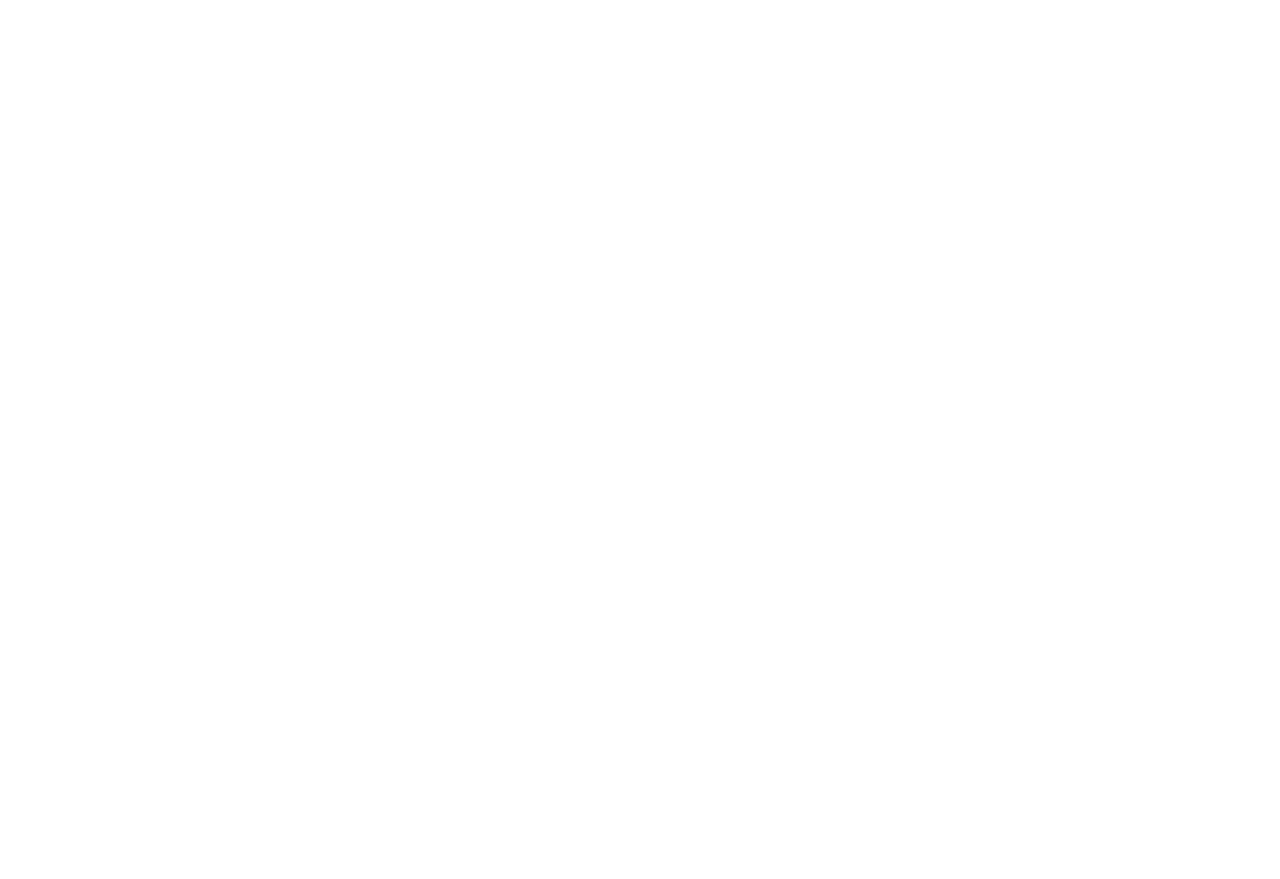
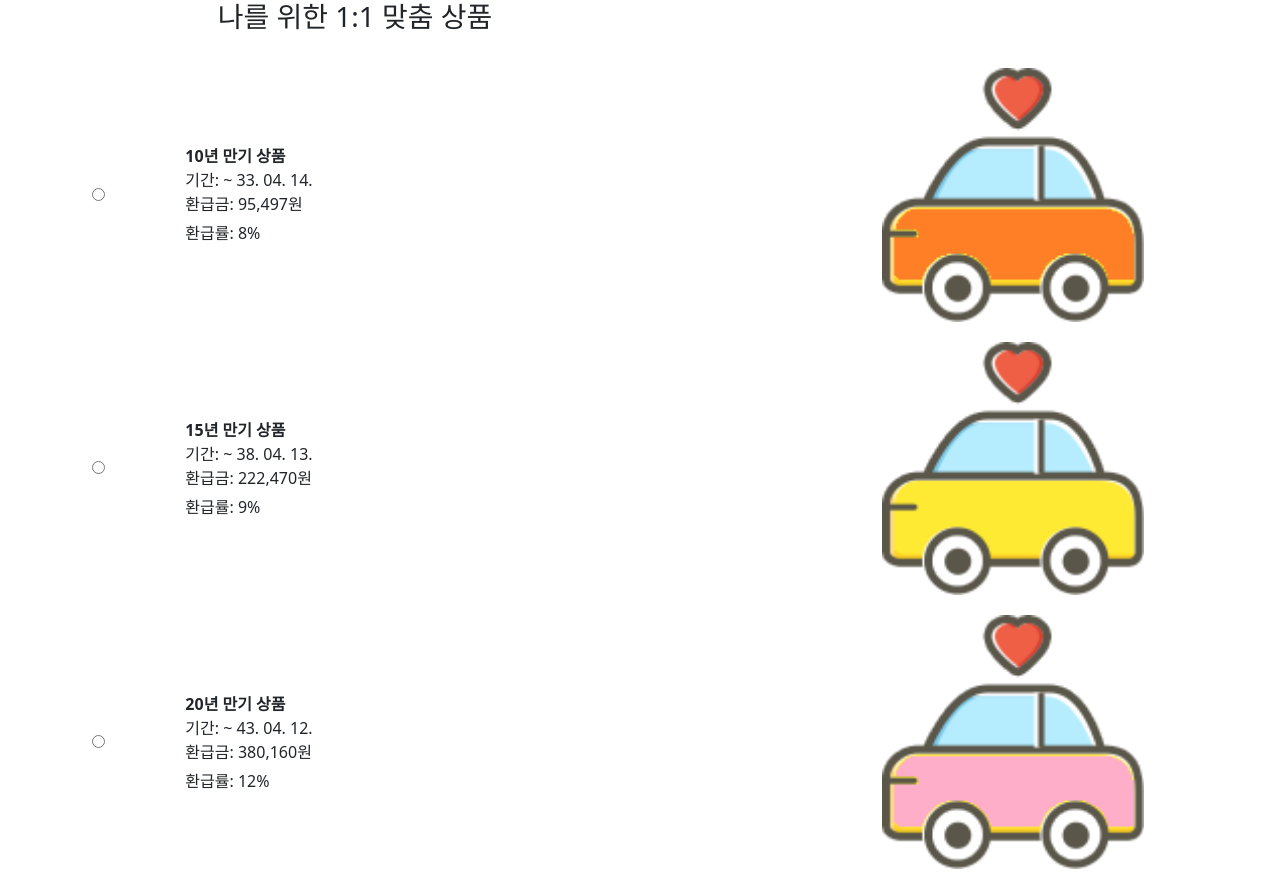
Before and after one commit to hyeonuk-kor/React, a React (Create React App) app in the folder car_ins/: page /car-ins/step3 in a window 1280 px wide. Before the commit this address had no page. Before the commit the page ends 800 px from the top, so only its background shows below. Built offline with nearby package versions, Linux system fonts and the light colour scheme; the HTML template or start-up script is replaced by a standard one.

Commit message:
경로수정

```diff
--- a/car_ins/package.json
+++ b/car_ins/package.json
@@ -2,6 +2,7 @@
   "name": "car_ins",
   "version": "0.1.0",
   "private": true,
+  "homepage": "https://hyeonuk-kor.github.io/car-ins",
   "dependencies": {
     "@material-ui/core": "^4.12.4",
     "@testing-library/jest-dom": "^5.16.5",
@@ -49,4 +50,5 @@
     "eslint-plugin-react-hooks": "^4.6.0",
     "prettier": "^2.8.7"
   }
+
 }
--- a/car_ins/src/App.js
+++ b/car_ins/src/App.js
@@ -23,10 +23,10 @@
     <Container style={styles.container}>
       <Router>
         <Routes>
-          <Route path="/" element={<Step0 />} />
-          <Route path="/step1" element={<Step1 />} />
-          <Route path="/step2" element={<Step2 />} />
-          <Route path="/step3" element={<Step3 />} />
+          <Route path="/car-ins/" element={<Step0 />} />
+          <Route path="/car-ins/step1" element={<Step1 />} />
+          <Route path="/car-ins/step2" element={<Step2 />} />
+          <Route path="/car-ins/step3" element={<Step3 />} />
         </Routes>
       </Router>
     </Container>
--- a/car_ins/src/components/Step0.js
+++ b/car_ins/src/components/Step0.js
@@ -6,7 +6,7 @@
   const navigate = useNavigate();
 
   const handleSubmit = (event) => {
-    navigate('/step1');
+    navigate('/car-ins/step1');
   };
 
   return (
@@ -25,7 +25,7 @@
           <br></br>
           <picture>
             <img
-              src="/img.png"
+              src={process.env.PUBLIC_URL + '/img.png'}
               alt="Alternative text for the image"
               className="img-fluid rounded"
             />
--- a/car_ins/src/components/Step1.js
+++ b/car_ins/src/components/Step1.js
@@ -95,7 +95,7 @@
       }
     } else {
       localStorage.setItem('name', form.elements.name.value);
-      navigate('/step3');
+      navigate('/car-ins/step3');
     }
   };
   return (
@@ -111,7 +111,7 @@
         <Col md={4} xs={12} className="mb-2 text-center">
           <picture>
             <img
-              src="/carBg2.png"
+              src={process.env.PUBLIC_URL + '/carBg2.png'}
               alt="Alternative text for the image"
               style={{ width: '70%', height: 'auto' }}
             />
--- a/car_ins/src/components/Step2.js
+++ b/car_ins/src/components/Step2.js
@@ -20,7 +20,7 @@
       event.stopPropagation();
       form.classList.add('was-validated'); // 폼 유효성 검사 표시 추가
     } else {
-      navigate('/step2');
+      navigate('/car-ins/step2');
     }
   };
 
--- a/car_ins/src/components/Step3.js
+++ b/car_ins/src/components/Step3.js
@@ -20,7 +20,7 @@
       event.stopPropagation();
       form.classList.add('was-validated'); // 폼 유효성 검사 표시 추가
     } else {
-      navigate('/step2');
+      navigate('/car-ins/step2');
     }
   };
 
@@ -48,7 +48,7 @@
         })}
         refund="95,497원"
         rate="8%"
-        imageSrc="/carBg1.png"
+        imageSrc={process.env.PUBLIC_URL + '/carBg1.png'}
       />
       <RadioItem
         label="15년 만기 상품"
@@ -61,7 +61,7 @@
         })}
         refund="222,470원"
         rate="9%"
-        imageSrc="/carBg11.png"
+        imageSrc={process.env.PUBLIC_URL + '/carBg11.png'}
       />
       <RadioItem
         label="20년 만기 상품"
@@ -74,7 +74,7 @@
         })}
         refund="380,160원"
         rate="12%"
-        imageSrc="/carBg111.png"
+        imageSrc={process.env.PUBLIC_URL + '/carBg111.png'}
       />
     </Form>
   );
```
